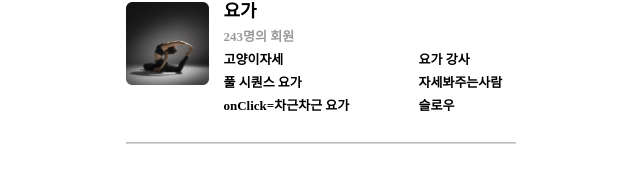
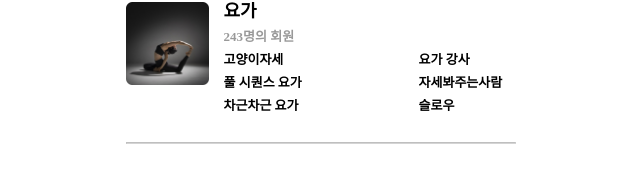
Before and after one commit to UNILION/BodyShare, a React (Create React App) app in the folder BodyShare-app/: page /community in a window 1280 px wide. Shown: the part 352-522 px from the top of the page, without its empty margins (319-959 px from the left). Built offline with nearby package versions, Linux system fonts and the light colour scheme.

Commit message:
style: 글자 수정

```diff
--- a/BodyShare-app/src/pages/community/my/My.js
+++ b/BodyShare-app/src/pages/community/my/My.js
@@ -128,7 +128,7 @@ const My = function () {
               <MiniMember>자세봐주는사람</MiniMember>
             </Mini>
             <Mini>
-              <MiniTitle> onClick={() => navigate("/community/feed")}차근차근 요가</MiniTitle>
+              <MiniTitle onClick={() => navigate("/community/feed")}>차근차근 요가</MiniTitle>
               <MiniMember>슬로우</MiniMember>
             </Mini>
           </Writing>
```
